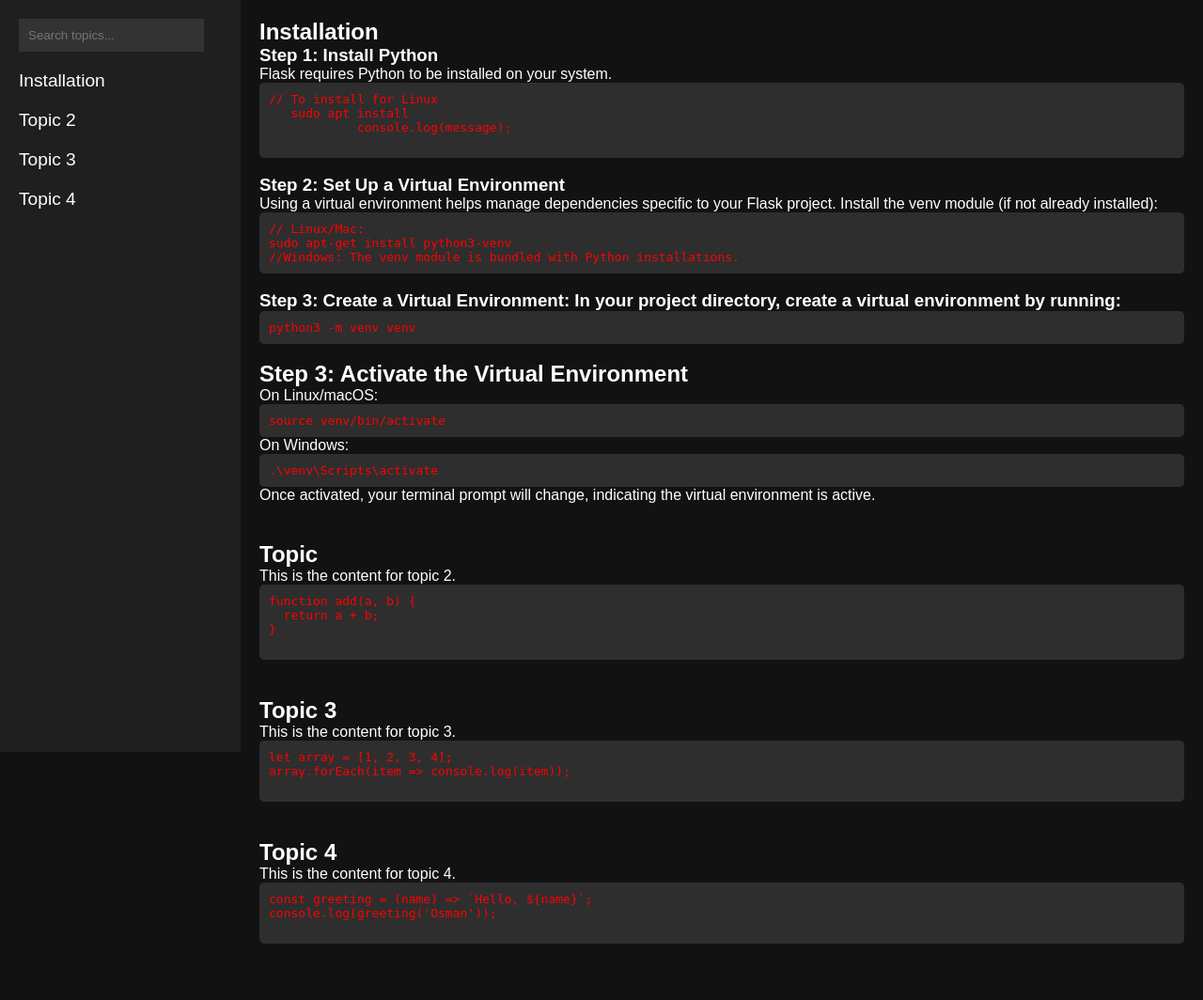
After one commit to martenzo7/flask_docs, a Flask app: page /doc in a window 1280 px wide. The commit adds this page. Shown: the whole page at 94% size. Run offline with Flask 3, Linux system fonts and the light colour scheme.

Commit message:
core files

```diff
--- a/app.py
+++ b/app.py
@@ -8,3 +8,6 @@
 @app.route("/")
 def index():
     return render_template('index.html')
+@app.route("/doc")
+def doc():
+    return render_template('doc.html')
--- /dev/null
+++ b/templates/doc.html
@@ -0,0 +1,175 @@
+<!DOCTYPE html>
+<html lang="en">
+<head>
+  <meta charset="UTF-8">
+  <meta name="viewport" content="width=device-width, initial-scale=1.0">
+  <title>Documentation Page</title>
+    <style>
+    * {
+  margin: 0;
+  padding: 0;
+  box-sizing: border-box;
+}
+
+body {
+  font-family: Arial, sans-serif;
+  background-color: #121212;
+  color: #fff;
+}
+
+#searchBar {
+  padding: 10px;
+  border: none;
+  background-color: #333;
+  color: #fff;
+}
+
+.container {
+  display: flex;
+}
+
+.sidebar {
+  width: 20%;
+  background-color: #1f1f1f;
+  padding: 20px;
+  height: 100vh;
+  overflow-y: auto;
+  position: fixed;
+  left: 0;
+}
+
+.sidebar nav ul {
+  list-style-type: none;
+}
+
+.sidebar nav ul li {
+  margin: 20px 0;
+}
+
+.sidebar nav ul li a {
+  color: #fff;
+  text-decoration: none;
+  font-size: 1.2rem;
+}
+
+.sidebar nav ul li a:hover {
+  color: #00bcd4;
+}
+
+main {
+  width: 80%;
+  margin-left: 20%;
+  padding: 20px;
+}
+
+section {
+  margin-bottom: 40px;
+}
+
+pre {
+  background-color: #2e2e2e;
+  padding: 10px;
+  border-radius: 5px;
+  overflow-x: auto;
+}
+
+code {
+  color: red;
+}
+
+    </style>
+</head>
+<body>
+  <div class="container">
+    <aside class="sidebar">
+    <input type="text" id="searchBar" placeholder="Search topics..." oninput="searchTopics()">
+      <nav>
+        <ul id="topicList">
+          <li><a href="#installation" onclick="scrollToSection('installation')">Installation</a></li>
+          <li><a href="#topic2" onclick="scrollToSection('topic2')">Topic 2</a></li>
+          <li><a href="#topic3" onclick="scrollToSection('topic3')">Topic 3</a></li>
+          <li><a href="#topic4" onclick="scrollToSection('topic4')">Topic 4</a></li>
+        </ul>
+      </nav>
+    </aside>
+
+    <main>
+      <section id="installation">
+        <h2>Installation</h2>
+        <H3>Step 1: Install Python</H3>
+        <p>Flask requires Python to be installed on your system.</p>
+        <pre><code>// To install for Linux
+   sudo apt install
+            console.log(message);
+        </code></pre>
+          <br>
+          <h3>Step 2: Set Up a Virtual Environment</h3>
+          Using a virtual environment helps manage dependencies specific to your Flask project.
+          Install the venv module (if not already installed):
+        <pre><code>// Linux/Mac:
+sudo apt-get install python3-venv
+//Windows: The venv module is bundled with Python installations.</code></pre>
+          <br>
+        <h3>Step 3: Create a Virtual Environment: In your project directory, create a virtual environment by running:</h3>
+        <pre><code>python3 -m venv venv</code></pre>
+          <br>
+         <h2>Step 3: Activate the Virtual Environment</h2>
+    On Linux/macOS:
+        <pre><code>source venv/bin/activate</code></pre>
+    On Windows:
+        <pre><code>.\venv\Scripts\activate</code></pre>
+
+    <p>Once activated, your terminal prompt will change, indicating the virtual environment is active.</p>
+      </section>
+
+      <section id="topic2">
+        <h2>Topic </h2>
+        <p>This is the content for topic 2.</p>
+        <pre><code>function add(a, b) {
+  return a + b;
+}
+        </code></pre>
+      </section>
+
+      <section id="topic3">
+        <h2>Topic 3</h2>
+        <p>This is the content for topic 3.</p>
+        <pre><code>let array = [1, 2, 3, 4];
+array.forEach(item => console.log(item));
+        </code></pre>
+      </section>
+
+      <section id="topic4">
+        <h2>Topic 4</h2>
+        <p>This is the content for topic 4.</p>
+        <pre><code>const greeting = (name) => `Hello, ${name}`;
+console.log(greeting('Osman'));
+        </code></pre>
+      </section>
+    </main>
+  </div>
+
+    <script>
+      // Scroll to section without reloading the page
+function scrollToSection(sectionId) {
+  const section = document.getElementById(sectionId);
+  section.scrollIntoView({ behavior: 'smooth' });
+}
+
+// Search topics and filter in the sidebar
+function searchTopics() {
+  const query = document.getElementById('searchBar').value.toLowerCase();
+  const topics = document.querySelectorAll('#topicList li a');
+
+  topics.forEach(topic => {
+    if (topic.textContent.toLowerCase().includes(query)) {
+      topic.parentElement.style.display = '';
+    } else {
+      topic.parentElement.style.display = 'none';
+    }
+  });
+}
+
+    </script>
+</body>
+</html>
--- a/templates/index.html
+++ b/templates/index.html
@@ -15,7 +15,7 @@
             <p id="text">
             Hello Wolrd!!
 	    	      <br /><br />
-            Goodnight Dad I Love You.
+            GG
             </p>
         </div>
     </body>
```
Also changed, not shown: 1 other file.
